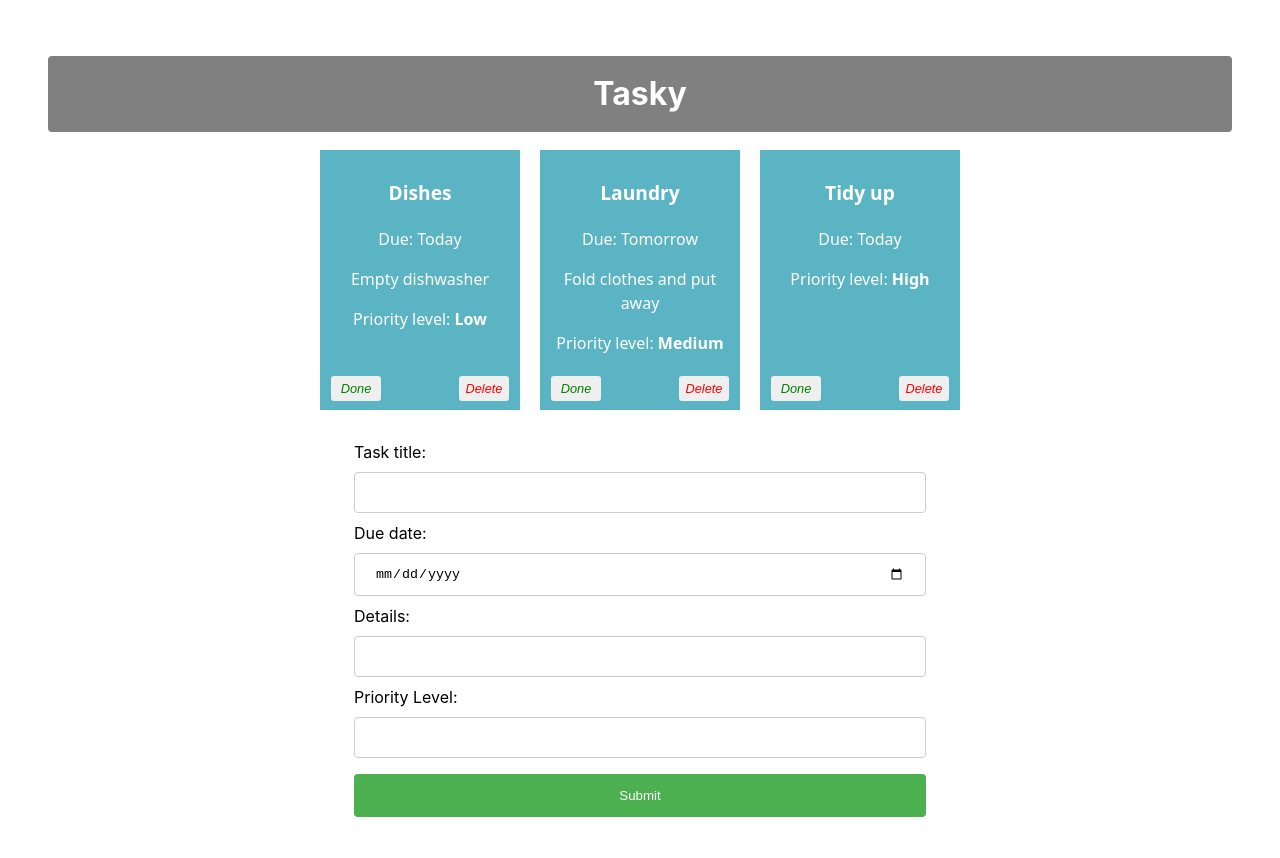
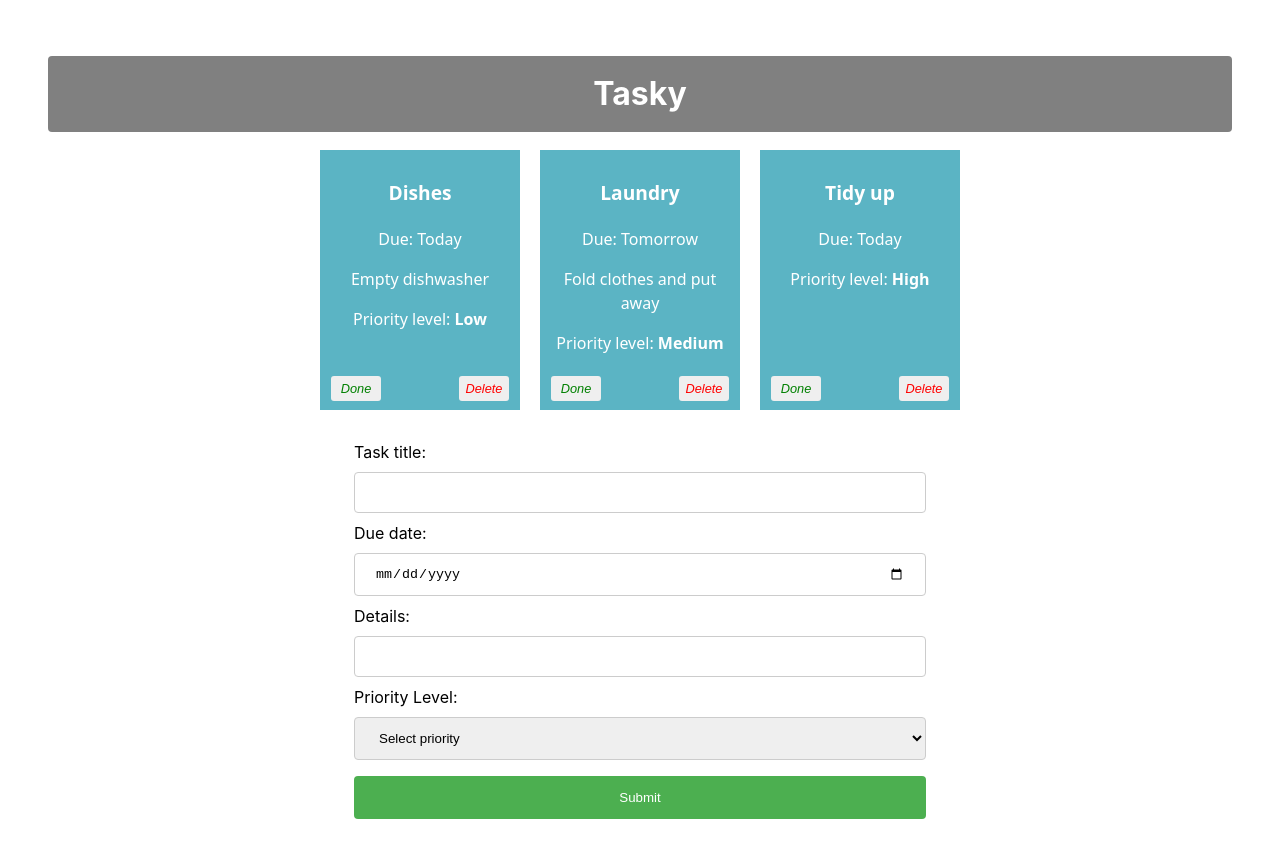
Before and after one commit to warcaul/react-basics-labs, a React (Vite) app in the folder tasky/: page / in a window 1280 px wide. Shown: the top 858 px of the page. Built offline with nearby package versions, Linux system fonts and the light colour scheme.

Commit message:
Priority radio button added

```diff
--- a/tasky/src/App.css
+++ b/tasky/src/App.css
@@ -96,3 +96,13 @@ form {
   width: 50%;
   margin: auto;
 }
+
+input[type=text], input[type=date], select {
+  width: 100%;
+  padding: 12px 20px;
+  margin: 8px 0;
+  display: inline-block;
+  border: 1px solid #ccc;
+  border-radius: 4px;
+  box-sizing: border-box;
+}
--- a/tasky/src/components/Form.jsx
+++ b/tasky/src/components/Form.jsx
@@ -22,8 +22,14 @@ const AddTaskForm = (props) => {
                 </label>
                 <label>
                     Priority Level:
-                    <input type="text" name="priorityLevel" onChange={(event) => props.change(event)}
-                    />
+
+                    <select name="priorityLevel" defaultValue="" onChange={(event) => props.change(event)}>
+                        <option value="" disabled>Select priority</option>
+                        <option value="Low">Low</option>
+                        <option value="Medium">Medium</option>
+                        <option value="High">High</option>
+                    </select>
+
                 </label>
                 <input type="submit" value="Submit" />
             </form>
```
